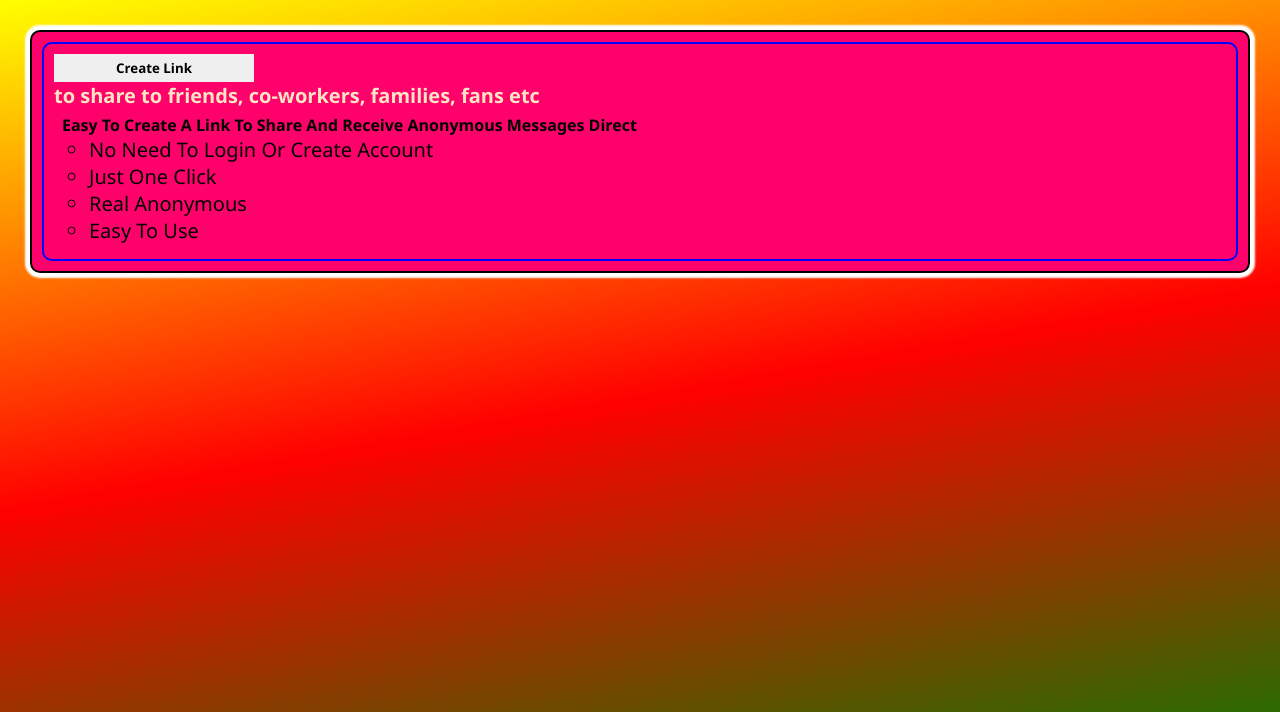
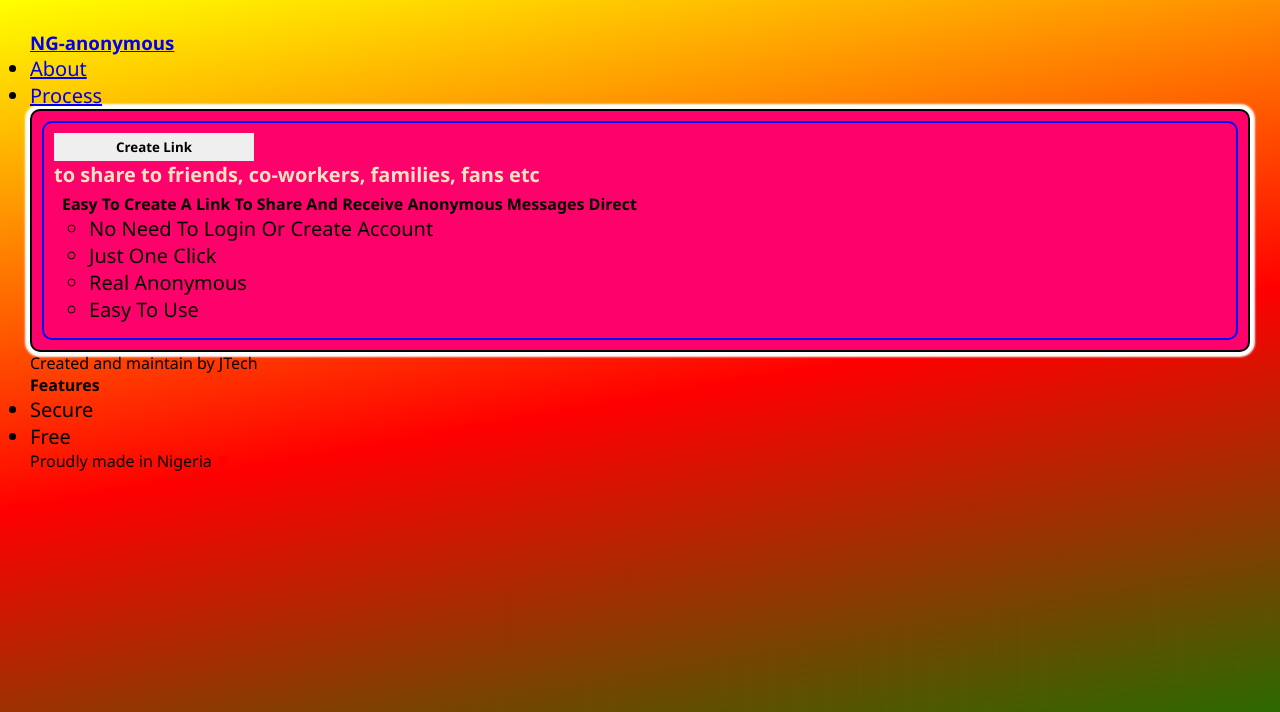
Before and after one commit to jafarjtown/anonymous_message, a Django app: page / in a window 1280 px wide. Shown: the top 712 px of the page. Run offline with Django 3.2, Linux system fonts and the light colour scheme.

Commit message:
Add files via upload

```diff
--- a/message/templates/index.html
+++ b/message/templates/index.html
@@ -8,13 +8,39 @@
     <title>Anonymous Message</title>
     <link rel="stylesheet" href="{% static 'css/style.css' %}">
 <body>
+    <nav class="nav">
+        <h3><a href="/"><span class="ng">NG</span>-anonymous
+        </a></h3>
+        <ul>
+            <li>
+                <a href="/about">About</a>
+            </li>
+            <li>
+                <a href="/how-it-works">process</a>
+            </li>
+        </ul>
+    </nav>
     <div class="body">
         {% block main %}
 
         {% endblock main %}
 
     </div>
+    <footer>
+        <p>Created and maintain by JTech</p>
+        <ul>
+            <h4>
+                Features
+            </h4>
+            <li>
+                secure
+            </li>
+            <li>free</li>
 
+        </ul>
+
+        <span>Proudly made in Nigeria <font color='red'>&hearts;</font></span>
+    </footer>
     <script src="{% static 'js/script.js' %}"></script>
 </body>
 </html>
```
